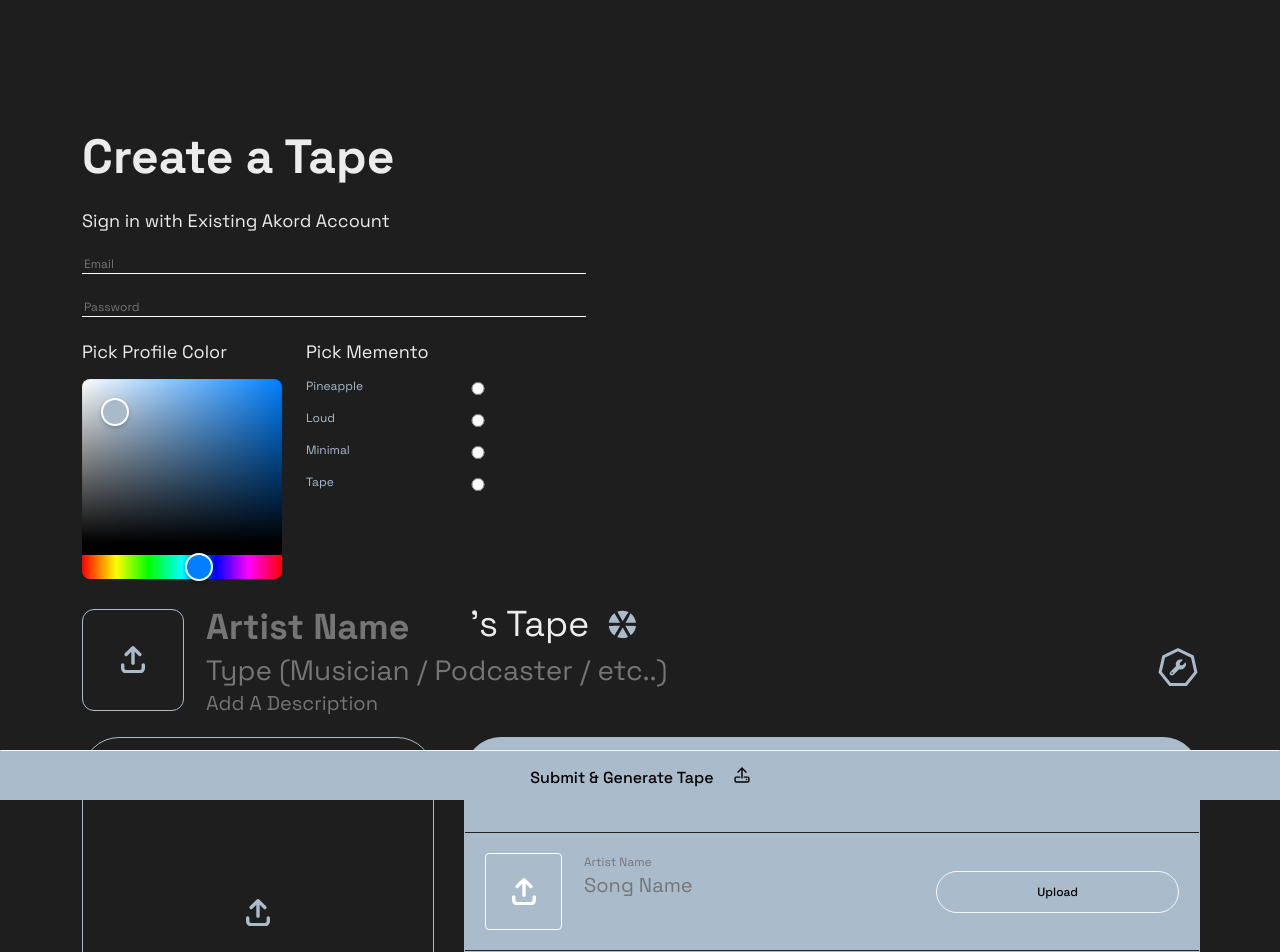
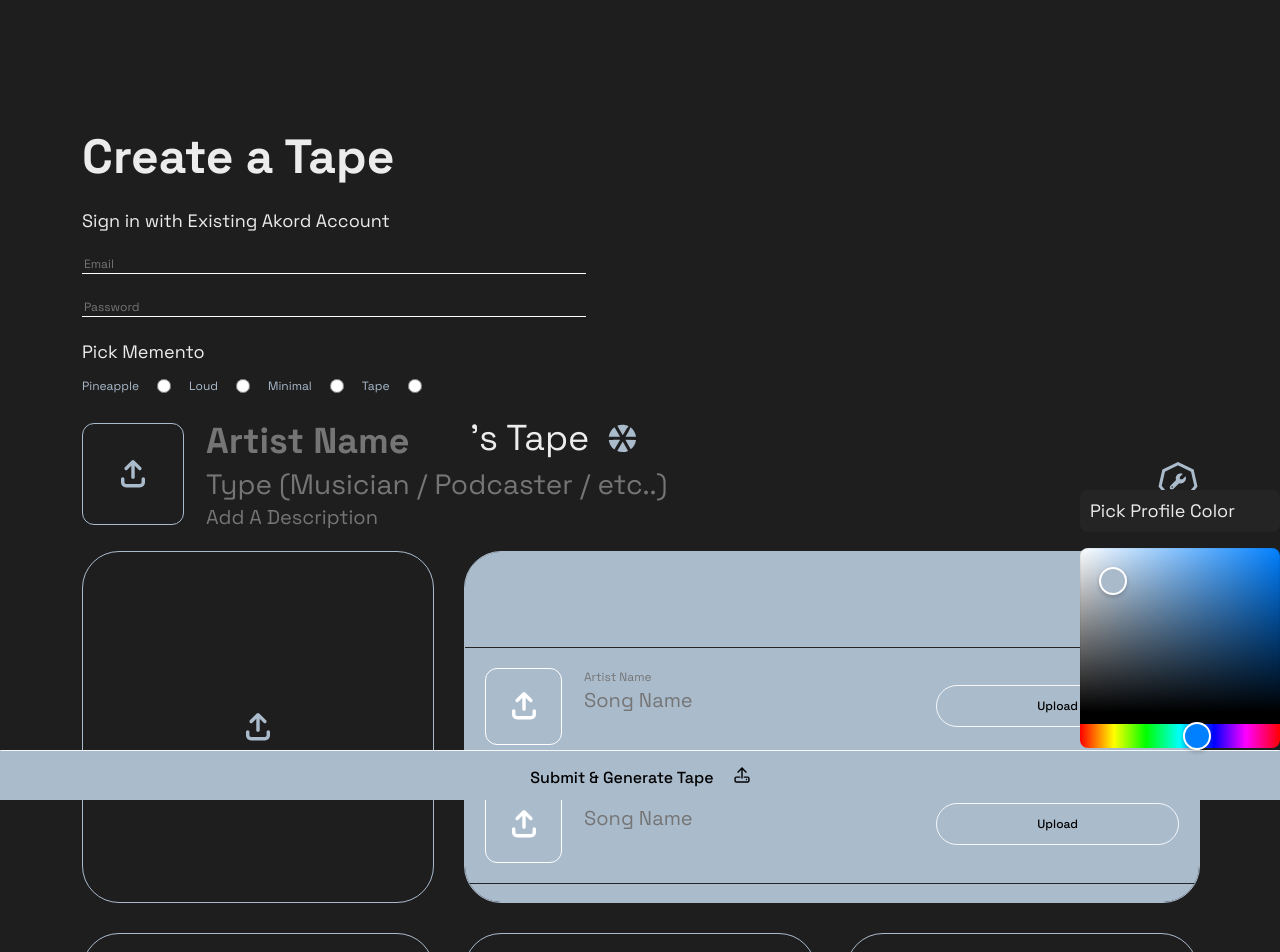
Before and after one commit to jajablinky/ArTape-2.0, a Next.js app: page /create in a window 1280 px wide. Shown: the top 952 px of the page. Built offline with nearby package versions, Linux system fonts and the light colour scheme.

Commit message:
Feature adds to album picture uploads, song description, artist description and audio upload to begin the process of submitting to generate meta data

```diff
--- a/src/components/EditableAudioPlayer.tsx
+++ b/src/components/EditableAudioPlayer.tsx
@@ -5,6 +5,8 @@ import Image from 'next/image';
 import Loader from './Loader';
 import UploadButton from './Images/UI/UploadButton';
 import CheckIcon from './Images/UI/CheckIcon';
+
+import { AudioFileState } from '@/pages/create';
 
 interface Track {
   track_number: number;
@@ -42,9 +44,11 @@ export interface AlbumPictureFile {
 
 interface AudioPlayerProps {
   tapeInfoJSON: TapeInfo;
-  audioFiles: AudioFile[];
+  audioFiles: AudioFileState[];
+  setAudioFiles: (audioFiles: AudioFileState[]) => void;
   albumPictures: AlbumPictureFile;
   profilePicUrl: string;
+  register: any;
 }
 
 function formatToMinutes(duration: number): string {
@@ -56,41 +60,70 @@ function formatToMinutes(duration: number): string {
   return durationFormatted;
 }
 
-function totalTapeLength(tapeInfo: TapeInfo): string {
-  let totalDuration = 0;
+const EditableAudioPlayer: React.FC<AudioPlayerProps> = ({
+  audioFiles = [],
+  setAudioFiles,
+  profilePicUrl,
+  watch,
+  register,
+}) => {
+  const NUM_TRACKS = 6;
+  const [albumPictureUrls, setAlbumPictureUrls] = useState<
+    (string | null)[]
+  >(Array(NUM_TRACKS).fill(null));
 
-  for (const track of tapeInfo.audioFiles) {
-    totalDuration += track.duration;
-  }
+  const handleUploadButtonClick = (index: number) => {
+    document.getElementById(`audioFile${index}`).click();
+  };
+  const handleAudioUpload = async (i: number, file: File) => {
+    watch(`artistName${i}`);
+    watch(`songName${i}`);
+    watch(`albumPicture${i}`);
+    const getDuration = (file: File): Promise<number> => {
+      return new Promise((resolve) => {
+        const audio = new Audio(URL.createObjectURL(file));
+        audio.addEventListener('loadedmetadata', () => {
+          resolve(audio.duration);
+        });
+      });
+    };
+    const duration = await getDuration(file);
+    console.log(duration);
+    console.log(file);
+  };
+  //   const artistNameInput = artistNameRefs.current[i - 1];
+  //   const songNameInput = songNameRefs.current[i - 1];
 
-  return formatToMinutes(totalDuration);
-}
+  //   if (!artistNameInput || !songNameInput) {
+  //     console.error(
+  //       'Failed to find input elements for artist name or song name'
+  //     );
+  //     return;
+  //   }
 
-const EditableAudioPlayer: React.FC<AudioPlayerProps> = ({
-  audioFiles,
-  profilePicUrl,
-  register,
-  isAudioFile,
-  setIsAudioFile,
-  isAlbumPictureFile,
-  setIsAlbumPictureFile,
-  watch,
-}) => {
-  const [isAlbumPictureUrl, setIsAlbumPictureUrl] = useState(null);
+  //   const newAudioFile: AudioFileState = {
+  //     audioFile: file,
+  //     duration,
+  //     name: songNameInput.value,
+  //     artistName: artistNameInput.value,
+  //     trackNumber: i,
+  //     albumPicture: albumPictureUrls[i - 1],
+  //   };
+  //   const updatedAudioFiles = [...audioFiles];
+  //   updatedAudioFiles[i - 1] = newAudioFile;
+  //   setAudioFiles(updatedAudioFiles);
+  // };
 
-  const inputRef = useRef(null);
-  const handleUploadButtonClick = () => {
-    if (inputRef.current) {
-      inputRef.current.click();
-    }
+  const handleAlbumPictureUpload = (i: number, picture: File) => {
+    const url = URL.createObjectURL(picture);
+    setAlbumPictureUrls((prev) => {
+      const updatedUrls = [...prev];
+      updatedUrls[i - 1] = url;
+      console.log(updatedUrls);
+      return updatedUrls;
+    });
   };
 
-  const handleAlbumPicture1Upload = (picture) => {
-    setIsAlbumPictureFile(picture);
-    setIsAlbumPictureUrl(URL.createObjectURL(picture));
-  };
-
-  /* Audio Player Logic */
   return (
     <>
       <motion.div
@@ -109,8 +142,9 @@ const EditableAudioPlayer: React.FC<AudioPlayerProps> = ({
         >
           <audio />
         </div>
-
-        <div className={styles.trackContainer}>
+        {Array.from({ length: NUM_TRACKS }, (_, i) => i + 1).map(
+          (i) => (
+            <div key={i} className={styles.trackContainer}>
               <div
                 className={styles.musicPlayerTrack}
                 style={{ width: 'auto' }}
@@ -123,14 +157,14 @@ const EditableAudioPlayer: React.FC<AudioPlayerProps> = ({
                       justifyContent: 'center',
                       alignItems: 'center',
                       cursor: 'pointer',
-                  borderRadius: '4px',
+                      borderRadius: '12px',
                       position: 'relative',
                       border: '1px solid #ffffff',
                     }}
                   >
-                {isAlbumPictureUrl ? (
+                    {albumPictureUrls[i - 1] ? (
                       <label
-                    htmlFor={`albumPicture1`}
+                        htmlFor={`albumPicture${i}`}
                         style={{
                           position: 'absolute',
                           top: 0,
@@ -144,20 +178,20 @@ const EditableAudioPlayer: React.FC<AudioPlayerProps> = ({
                         }}
                       >
                         <Image
-                      src={isAlbumPictureUrl}
-                      alt={`albumPicture1`}
-                      width={100}
-                      height={100}
+                          src={albumPictureUrls[i - 1]}
+                          alt={`albumPicture${i}`}
+                          width={75}
+                          height={75}
                           style={{
+                            objectFit: 'cover',
                             borderRadius: '12px',
-                        objectFit: 'cover',
                             cursor: 'pointer',
                           }}
                         />
                       </label>
                     ) : (
                       <label
-                    htmlFor={`albumPicture1`}
+                        htmlFor={`albumPicture${i}`}
                         style={{
                           position: 'absolute',
                           top: 0,
@@ -173,12 +207,13 @@ const EditableAudioPlayer: React.FC<AudioPlayerProps> = ({
                         <UploadButton color={'#ffffff'} />
                       </label>
                     )}
+                    :
                     <input
-                  {...register('albumPicture1')}
-                  onChange={(e) => {
-                    handleAlbumPicture1Upload(e.target.files[0]);
-                  }}
-                  id={'albumPicture1'}
+                      {...register(`albumPicture${i}`)}
+                      onChange={(e) =>
+                        handleAlbumPictureUpload(i, e.target.files[0])
+                      }
+                      id={`albumPicture${i}`}
                       type="file"
                       name="profilePic"
                       accept="image/*"
@@ -189,14 +224,13 @@ const EditableAudioPlayer: React.FC<AudioPlayerProps> = ({
                     <div className={styles.artistTitleTrack}>
                       <p>
                         <input
-                      {...register('artistName1', {
+                          {...register(`artistName${i}`, {
                             required: true,
                           })}
                           type="text"
                           placeholder="Artist Name"
                           style={{
                             color: 'var(--artape-black)',
-
                             background: 'transparent',
                             border: 'none',
                           }}
@@ -204,7 +238,7 @@ const EditableAudioPlayer: React.FC<AudioPlayerProps> = ({
                       </p>
                       <h2>
                         <input
-                      {...register('songName1', {
+                          {...register(`songName${i}`, {
                             required: true,
                           })}
                           type="text"
@@ -227,31 +261,18 @@ const EditableAudioPlayer: React.FC<AudioPlayerProps> = ({
                 </div>
                 <div className={styles.musicPlayerRightSide}>
                   <input
-                {...register('audioFile1', {
-                  onChange: (e) => {
-                    setIsAudioFile(e.target.files[0]);
-                  },
-                })}
-                ref={inputRef}
-                id="audioFile1"
+                    {...register(`audioFile${i}`)}
+                    onChange={(e) => {
+                      handleAudioUpload(i, e.target.files[0]);
+                    }}
+                    id={`audioFile${i}`}
                     type="file"
-                name="audioFile1"
+                    name={`audioFile${i}`}
                     accept="audio/*"
                     style={{ display: 'none', width: '100%' }}
                   />
-              {isAudioFile ? (
                   <button
-                  onClick={handleUploadButtonClick}
-                  style={{
-                    background: 'transparent',
-                    border: '1px solid var(--artape-white)',
-                  }}
-                >
-                  <CheckIcon color={'#7ae166'} />
-                </button>
-              ) : (
-                <button
-                  onClick={handleUploadButtonClick}
+                    onClick={() => handleUploadButtonClick(i)}
                     style={{
                       background: 'transparent',
                       border: '1px solid var(--artape-white)',
@@ -259,10 +280,11 @@ const EditableAudioPlayer: React.FC<AudioPlayerProps> = ({
                   >
                     Upload
                   </button>
-              )}
                 </div>
               </div>
             </div>
+          )
+        )}
       </motion.div>
     </>
   );
--- a/src/pages/create.tsx
+++ b/src/pages/create.tsx
@@ -15,12 +15,7 @@ import Image from 'next/image';
 
 import CassetteLogo from '../../public/Artape-Cassete-Logo.gif';
 
-import {
-  SubmitHandler,
-  useForm,
-  useWatch,
-  Control,
-} from 'react-hook-form';
+import { SubmitHandler, useForm } from 'react-hook-form';
 
 import CassetteMemento from '@/components/Images/Mementos/CassetteMemento';
 
@@ -38,8 +33,6 @@ import EditableAudioPlayer from '@/components/EditableAudioPlayer';
 const createMetadataJSON = (
   data: VaultValues,
   audioFiles: { moduleId: number; files: AudioFileState[] } | null,
-  isAudioFile,
-  isAlbumPictureFile,
   imageModules: ImageFileState[] | null,
   color: string
 ) => {
@@ -72,15 +65,6 @@ const createMetadataJSON = (
 
 /* Types */
 
-type AudioData = {
-  file: File;
-  duration: number;
-  name: string;
-  artistName: string;
-  trackNumber: number;
-  albumPicture: string;
-};
-
 type ImageData = {
   file: File;
   name: string;
@@ -106,7 +90,7 @@ export interface AudioFileState {
 
 type ResultData = {
   type: 'audio' | 'image';
-  data: File | AudioData | ImageData;
+  data: File | AudioFileState | ImageData;
 };
 
 type VaultValues = {
@@ -256,11 +240,9 @@ const Create = () => {
           <EditableAudioPlayer
             profilePicUrl={profilePicUrl}
             register={register}
+            audioFiles={audioFiles}
+            setAudioFiles={setAudioFiles}
             watch={watch}
-            isAudioFile={isAudioFile}
-            setIsAudioFile={setIsAudioFile}
-            isAlbumPictureFile={isAlbumPictureFile}
-            setIsAlbumPictureFile={setIsAlbumPictureFile}
           />
         </div>
       );
@@ -355,21 +337,19 @@ const Create = () => {
         }
       }
     };
-    console.log(isAlbumPictureFile);
-    console.log(isAudioFile);
 
     processFiles().then(() => {
       setLoading(false);
     });
 
     let tapeInfo: File | null = null;
-    const metadataJSON = createMetadataJSON(
-      data,
-      isAudioFile,
-      isAlbumPictureFile,
-      imageModules,
-      color
-    );
+    // const metadataJSON = createMetadataJSON(
+    //   data,
+    //   isAudioFile,
+    //   isAlbumPictureFile,
+    //   imageModules,
+    //   color
+    // );
 
     // }
 
@@ -546,7 +526,16 @@ const Create = () => {
             </div>
             <div style={{ display: 'flex', gap: '24px' }}>
               <div className={styles.profileColorForm}>
-                <p style={{ fontSize: '18px' }}>Pick Profile Color</p>
+                <p
+                  style={{
+                    fontSize: '18px',
+                    background: 'var(--artape-black)',
+                    padding: '10px',
+                    borderRadius: '8px',
+                  }}
+                >
+                  Pick Profile Color
+                </p>
                 <div
                   style={{
                     display: 'flex',
--- a/src/styles/Home.module.css
+++ b/src/styles/Home.module.css
@@ -20,6 +20,7 @@
   border-bottom: 1px solid var(--artape-black);
   padding: 0.6em 1.2em;
   object-fit: contain;
+  z-index: 150;
 }
 
 .musicPlayerTrack {
@@ -81,13 +82,18 @@
 }
 
 .profileColorForm {
+  position: fixed;
+  right: 0px;
+  bottom: 52px;
   display: flex;
   flex-direction: column;
   gap: 16px;
+  z-index: 200;
 }
 
 .profileModule {
   position: relative;
+  background: (var(--artape-black));
   object-position: center;
   object-fit: contain;
   width: 350px;
@@ -102,7 +108,6 @@
 
 .profileModule:hover {
   opacity: 80%;
-  border-color: var(--artape-white);
 }
 
 .profileModuleRectangle {
@@ -141,13 +146,12 @@
 
 .switch {
   display: flex;
-  flex-direction: column;
   text-align: left;
   width: 250px;
-  gap: 16px;
 }
 
 .radioButton {
   cursor: pointer;
-  width: 150px;
+  width: 50px;
+  margin: 0;
 }
```
Lines whose indentation alone changed are shown as unchanged.
